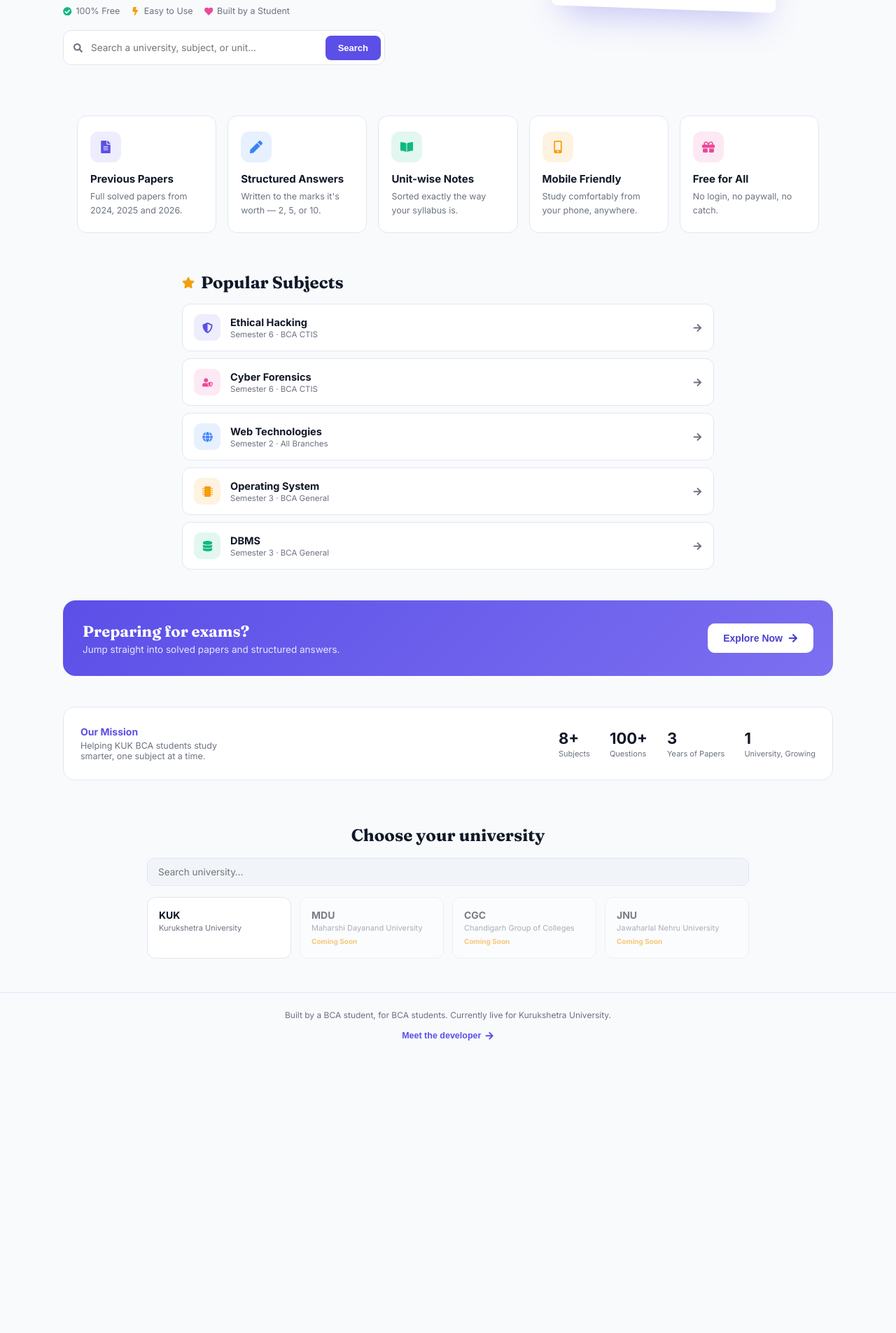
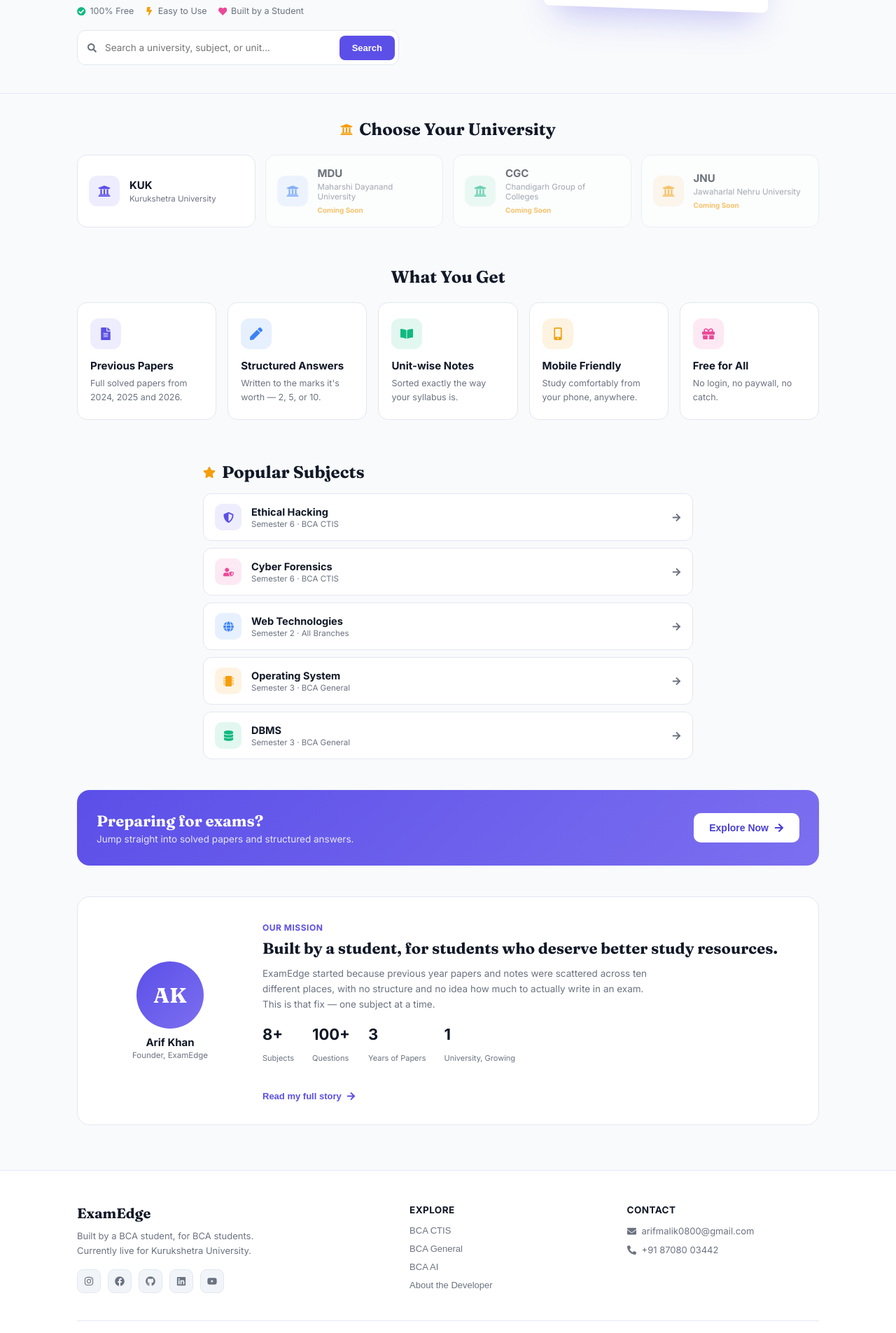
Before and after one commit to arifkhan-dev0521/examedge, a React (Create React App) app: page / in a window 1280 px wide. Shown: the part 417-2322 px from the top of the page at 70% size. Before the commit the page ends 1941 px from the top, so only its background shows below. Built offline with nearby package versions, Linux system fonts and the light colour scheme.

Commit message:
Added university part just below  the hero section

```diff
--- a/src/components/Home.css
+++ b/src/components/Home.css
@@ -20,6 +20,13 @@
   --line: #2B2A45;
 }
 
+/* ===== SHARED CONTAINER — every section uses this, so all edges align ===== */
+.eh-container {
+  max-width: 1100px;
+  margin: 0 auto;
+  padding: 0 20px;
+}
+
 .icon-violet { background: var(--violet-soft); color: var(--violet); }
 .icon-green  { background: var(--c-green-soft); color: var(--c-green); }
 .icon-blue   { background: var(--c-blue-soft); color: var(--c-blue); }
@@ -28,13 +35,11 @@
 
 /* ===== HERO ===== */
 .eh-hero {
-  padding: 56px 20px 40px;
+  padding: 56px 0 40px;
   background: linear-gradient(180deg, var(--violet-soft) 0%, transparent 55%);
 }
 
 .eh-hero-grid {
-  max-width: 1100px;
-  margin: 0 auto;
   display: grid;
   grid-template-columns: 1.1fr 0.9fr;
   gap: 40px;
@@ -42,34 +47,20 @@
 }
 
 .eh-eyebrow {
-  display: inline-flex;
-  align-items: center;
-  gap: 7px;
-  font-size: 12.5px;
-  font-weight: 600;
-  color: var(--violet);
-  background: var(--violet-soft);
-  border-radius: 20px;
-  padding: 6px 14px;
-  margin-bottom: 18px;
+  display: inline-flex; align-items: center; gap: 7px;
+  font-size: 12.5px; font-weight: 600; color: var(--violet);
+  background: var(--violet-soft); border-radius: 20px; padding: 6px 14px; margin-bottom: 18px;
 }
 
 .eh-h1 {
-  font-family: 'Fraunces', serif;
-  font-weight: 600;
-  font-size: clamp(30px, 4.8vw, 46px);
-  line-height: 1.14;
-  letter-spacing: -0.5px;
-  color: var(--text);
-  margin-bottom: 16px;
+  font-family: 'Fraunces', serif; font-weight: 600;
+  font-size: clamp(30px, 4.8vw, 46px); line-height: 1.14; letter-spacing: -0.5px;
+  color: var(--text); margin-bottom: 16px;
 }
 
 .eh-sub {
-  font-size: clamp(14px, 1.6vw, 16.5px);
-  line-height: 1.65;
-  color: var(--muted);
-  max-width: 480px;
-  margin-bottom: 24px;
+  font-size: clamp(14px, 1.6vw, 16.5px); line-height: 1.65; color: var(--muted);
+  max-width: 480px; margin-bottom: 24px;
 }
 
 .eh-cta-row { display: flex; gap: 12px; flex-wrap: wrap; margin-bottom: 20px; }
@@ -92,10 +83,7 @@
 }
 .eh-btn-outline:hover { background: var(--violet-soft); }
 
-.eh-pills {
-  display: flex; gap: 16px; flex-wrap: wrap;
-  font-size: 12.5px; color: var(--muted); margin-bottom: 20px;
-}
+.eh-pills { display: flex; gap: 16px; flex-wrap: wrap; font-size: 12.5px; color: var(--muted); margin-bottom: 20px; }
 .eh-pills span { display: flex; align-items: center; gap: 6px; }
 .pill-green { color: var(--c-green); }
 .pill-orange { color: var(--c-orange); }
@@ -109,10 +97,7 @@
 .eh-search-icon { color: var(--muted); font-size: 13px; flex-shrink: 0; }
 .eh-search input { flex: 1; background: none; border: none; padding: 11px 4px; font-size: 13.5px; color: var(--text); font-family: inherit; }
 .eh-search input:focus { outline: none; }
-.eh-search button {
-  background: var(--violet); color: white; border: none; border-radius: 8px;
-  padding: 10px 18px; font-weight: 600; font-size: 13px; cursor: pointer; flex-shrink: 0;
-}
+.eh-search button { background: var(--violet); color: white; border: none; border-radius: 8px; padding: 10px 18px; font-weight: 600; font-size: 13px; cursor: pointer; flex-shrink: 0; }
 .eh-search button:hover { background: var(--violet-dark); }
 
 /* ===== MOCK PAPER ===== */
@@ -139,7 +124,16 @@
 .eh-answer-preview span { font-size: 9.5px; font-weight: 600; background: #F0EEFD; color: #5B4FE8; border-radius: 4px; padding: 3px 7px; }
 
 /* ===== FEATURES ===== */
-.eh-features { max-width: 1100px; margin: 0 auto; padding: 32px 20px; }
+/* .eh-features { padding: 32px 0; }
+.eh-features-grid { display: grid; grid-template-columns: repeat(auto-fit, minmax(190px, 1fr)); gap: 16px; }
+.eh-feature { background: var(--card); border: 1px solid var(--border); border-radius: 14px; padding: 22px 18px; transition: transform 0.2s, border-color 0.2s; }
+.eh-feature:hover { transform: translateY(-3px); border-color: var(--violet); }
+.eh-feature-icon { width: 44px; height: 44px; border-radius: 12px; display: flex; align-items: center; justify-content: center; font-size: 18px; margin-bottom: 14px; }
+.eh-feature h3 { font-size: 15px; color: var(--text); margin-bottom: 6px; }
+.eh-feature p { font-size: 12.5px; color: var(--muted); line-height: 1.55; } */
+
+/* ===== FEATURES ===== */
+.eh-features { padding: 12px 0 36px; }
 .eh-features-grid { display: grid; grid-template-columns: repeat(auto-fit, minmax(190px, 1fr)); gap: 16px; }
 .eh-feature { background: var(--card); border: 1px solid var(--border); border-radius: 14px; padding: 22px 18px; transition: transform 0.2s, border-color 0.2s; }
 .eh-feature:hover { transform: translateY(-3px); border-color: var(--violet); }
@@ -147,12 +141,16 @@
 .eh-feature h3 { font-size: 15px; color: var(--text); margin-bottom: 6px; }
 .eh-feature p { font-size: 12.5px; color: var(--muted); line-height: 1.55; }
 
-/* ===== POPULAR SUBJECTS (LIST) ===== */
-.eh-popular { max-width: 800px; margin: 0 auto; padding: 24px 20px 44px; }
+/* ===== SECTION HEAD ===== */
 .eh-section-head { margin-bottom: 16px; }
 .eh-section-head h2 { display: flex; align-items: center; gap: 9px; font-family: 'Fraunces', serif; font-size: clamp(20px, 3vw, 24px); color: var(--text); }
+.eh-section-head-center { justify-content: center; text-align: center; }
+.eh-section-head-center h2 { justify-content: center; }
 .eh-section-star { color: var(--c-orange); font-size: 0.75em; }
 
+/* ===== POPULAR SUBJECTS ===== */
+.eh-popular { padding: 24px 0 44px; }
+.eh-popular-inner { max-width: 700px; margin: 0 auto; }
 .eh-popular-list { display: flex; flex-direction: column; gap: 10px; }
 .eh-popular-row {
   display: flex; align-items: center; gap: 14px;
@@ -167,8 +165,9 @@
 .eh-popular-arrow { color: var(--muted); font-size: 13px; flex-shrink: 0; }
 
 /* ===== CTA BANNER ===== */
+.eh-cta-section { padding: 0 0 44px; }
 .eh-cta-banner {
-  max-width: 1100px; margin: 0 auto 44px; padding: 30px 28px;
+  padding: 30px 28px;
   background: linear-gradient(135deg, var(--violet) 0%, #7C6FF0 100%);
   border-radius: 18px; display: flex; align-items: center; justify-content: space-between;
   flex-wrap: wrap; gap: 18px;
@@ -182,42 +181,124 @@
 }
 .eh-cta-banner button:hover { transform: translateY(-2px); }
 
-/* ===== MISSION / STATS ===== */
+/* ===== MISSION — two columns: photo | text ===== */
+.eh-mission-section { padding: 0 0 44px; }
 .eh-mission {
-  max-width: 1100px; margin: 0 auto 44px; padding: 26px 24px;
-  background: var(--card); border: 1px solid var(--border); border-radius: 16px;
-  display: flex; align-items: center; justify-content: space-between; gap: 24px; flex-wrap: wrap;
+  background: var(--card); border: 1px solid var(--border); border-radius: 18px;
+  padding: 32px; display: grid; grid-template-columns: 200px 1fr; gap: 32px; align-items: center;
 }
-.eh-mission-text strong { display: block; color: var(--violet); font-size: 14px; margin-bottom: 4px; }
-.eh-mission-text p { font-size: 12.5px; color: var(--muted); max-width: 220px; }
-.eh-mission-stats { display: flex; gap: 28px; flex-wrap: wrap; }
-.eh-mission-stats h3 { font-size: 22px; color: var(--text); font-weight: 700; }
+.eh-mission-photo { text-align: center; }
+.eh-mission-avatar {
+  width: 96px; height: 96px; border-radius: 50%;
+  background: linear-gradient(135deg, var(--violet), #7C6FF0);
+  color: white; display: flex; align-items: center; justify-content: center;
+  font-size: 30px; font-weight: 700; font-family: 'Fraunces', serif;
+  margin: 0 auto 10px;
+}
+.eh-mission-photo h4 { font-size: 15px; color: var(--text); margin-bottom: 2px; }
+.eh-mission-photo p { font-size: 11.5px; color: var(--muted); }
+
+.eh-mission-label { display: inline-block; font-size: 12px; font-weight: 700; color: var(--violet); text-transform: uppercase; letter-spacing: 0.5px; margin-bottom: 8px; }
+.eh-mission-body h3 { font-family: 'Fraunces', serif; font-size: clamp(18px, 2.4vw, 22px); color: var(--text); line-height: 1.3; margin-bottom: 10px; }
+.eh-mission-body p { font-size: 13.5px; color: var(--muted); line-height: 1.65; margin-bottom: 18px; max-width: 560px; }
+
+.eh-mission-stats { display: flex; gap: 26px; flex-wrap: wrap; margin-bottom: 16px; }
+.eh-mission-stats h3 { font-size: 22px; color: var(--text); font-weight: 700; font-family: inherit; }
 .eh-mission-stats p { font-size: 11px; color: var(--muted); margin-top: 2px; }
 
-/* ===== UNIVERSITIES ===== */
-.eh-universities { max-width: 900px; margin: 0 auto; padding: 20px 20px 48px; }
-.eh-universities h2 { font-family: 'Fraunces', serif; font-size: clamp(20px, 3vw, 24px); text-align: center; color: var(--text); margin-bottom: 18px; }
+.eh-mission-link {
+  display: inline-flex; align-items: center; gap: 7px;
+  background: none; border: none; color: var(--violet);
+  font-size: 13px; font-weight: 600; cursor: pointer; padding: 0;
+}
+.eh-mission-link:hover { text-decoration: underline; }
+
+/* ===== UNIVERSITIES =====
+.eh-universities { padding: 20px 0 48px; }
 .eh-uni-search { display: block; width: 100%; background: var(--input-bg); border: 1px solid var(--border); border-radius: 10px; padding: 11px 15px; font-size: 13.5px; color: var(--text); margin-bottom: 16px; font-family: inherit; }
 .eh-uni-search:focus { outline: 2px solid var(--violet); outline-offset: 1px; }
-.eh-uni-grid { display: grid; grid-template-columns: repeat(auto-fit, minmax(170px, 1fr)); gap: 12px; }
-.eh-uni-card { background: var(--card); border: 1px solid var(--border); border-radius: 12px; padding: 16px; cursor: pointer; transition: all 0.2s; }
-.eh-uni-card:hover { border-color: var(--violet); transform: translateY(-2px); }
-.eh-uni-card h3 { font-size: 14px; color: var(--text); margin-bottom: 3px; }
-.eh-uni-card p { font-size: 11px; color: var(--muted); }
+.eh-uni-grid { display: grid; grid-template-columns: repeat(auto-fit, minmax(220px, 1fr)); gap: 14px; }
+.eh-uni-card {
+  display: flex; align-items: center; gap: 14px;
+  background: var(--card); border: 1px solid var(--border); border-radius: 14px;
+  padding: 16px; cursor: pointer; transition: all 0.2s;
+}
+.eh-uni-card:hover { border-color: var(--violet); transform: translateY(-3px); }
+.eh-uni-icon { width: 44px; height: 44px; border-radius: 12px; display: flex; align-items: center; justify-content: center; font-size: 18px; flex-shrink: 0; }
+.eh-uni-text h3 { font-size: 15px; color: var(--text); margin-bottom: 3px; }
+.eh-uni-text p { font-size: 11.5px; color: var(--muted); }
+.eh-soon { display: inline-block; font-size: 10px; font-weight: 700; color: var(--c-orange); margin-top: 5px; } */
+
+/* ===== UNIVERSITIES — sits right after hero, no duplicate search ===== */
+.eh-universities {
+  padding: 36px 0 44px;
+  border-top: 1px solid var(--line);
+}
+.eh-section-head-center { text-align: center; margin-bottom: 22px; }
+.eh-section-head-center h2 { justify-content: center; }
+.eh-uni-grid { display: grid; grid-template-columns: repeat(auto-fit, minmax(220px, 1fr)); gap: 14px; }
+.eh-uni-card {
+  display: flex; align-items: center; gap: 14px;
+  background: var(--card); border: 1px solid var(--border); border-radius: 14px;
+  padding: 16px; cursor: pointer; transition: all 0.2s;
+}
+.eh-uni-card:hover { border-color: var(--violet); transform: translateY(-3px); }
+.eh-uni-icon { width: 44px; height: 44px; border-radius: 12px; display: flex; align-items: center; justify-content: center; font-size: 18px; flex-shrink: 0; }
+.eh-uni-text h3 { font-size: 15px; color: var(--text); margin-bottom: 3px; }
+.eh-uni-text p { font-size: 11.5px; color: var(--muted); }
 .eh-soon { display: inline-block; font-size: 10px; font-weight: 700; color: var(--c-orange); margin-top: 5px; }
 
 /* ===== FOOTER ===== */
-.eh-footer { text-align: center; padding: 24px 20px 36px; border-top: 1px solid var(--line); }
-.eh-footer p { font-size: 12px; color: var(--muted); margin-bottom: 10px; }
-.eh-about-link { display: inline-flex; align-items: center; gap: 6px; background: none; border: none; color: var(--violet); font-size: 12.5px; font-weight: 600; cursor: pointer; }
-.eh-about-link:hover { text-decoration: underline; }
+.eh-footer {
+  background: var(--card);
+  border-top: 1px solid var(--line);
+  padding: 48px 0 24px;
+  margin-top: 20px;
+}
+.eh-footer-grid {
+  display: grid;
+  grid-template-columns: 1.6fr 1fr 1fr;
+  gap: 36px;
+  padding-bottom: 32px;
+}
+.eh-footer-logo { font-family: 'Fraunces', serif; font-size: 20px; font-weight: 700; color: var(--text); margin-bottom: 10px; }
+.eh-footer-brand p { font-size: 13px; color: var(--muted); line-height: 1.6; margin-bottom: 16px; max-width: 300px; }
+.eh-footer-socials { display: flex; gap: 10px; }
+.eh-footer-socials a {
+  width: 34px; height: 34px; border-radius: 9px;
+  background: var(--input-bg); border: 1px solid var(--border);
+  color: var(--muted); display: flex; align-items: center; justify-content: center;
+  font-size: 14px; transition: all 0.2s;
+}
+.eh-footer-socials a:hover { color: var(--violet); border-color: var(--violet); }
+
+.eh-footer-col h4 { font-size: 13.5px; color: var(--text); margin-bottom: 14px; text-transform: uppercase; letter-spacing: 0.4px; }
+.eh-footer-col button, .eh-footer-col a {
+  display: block; background: none; border: none; text-align: left;
+  color: var(--muted); font-size: 13px; padding: 0; margin-bottom: 11px;
+  cursor: pointer; text-decoration: none; transition: color 0.2s;
+}
+.eh-footer-col a { display: flex; align-items: center; gap: 8px; }
+.eh-footer-col button:hover, .eh-footer-col a:hover { color: var(--violet); }
+
+.eh-footer-bottom {
+  border-top: 1px solid var(--line);
+  padding-top: 18px;
+  text-align: center;
+}
+.eh-footer-bottom p { font-size: 12px; color: var(--muted); }
 
 /* ===== MOBILE ===== */
 @media (max-width: 760px) {
   .eh-hero-grid { grid-template-columns: 1fr; gap: 28px; }
   .eh-hero-visual { order: -1; }
   .eh-paper { max-width: 270px; margin: 0 auto; }
-  .eh-mission { flex-direction: column; align-items: flex-start; }
-  .eh-mission-stats { gap: 20px; }
-  .eh-cta-banner { flex-direction: column; align-items: flex-start; }
+
+  .eh-mission { grid-template-columns: 1fr; text-align: center; padding: 26px 20px; }
+  .eh-mission-body p { max-width: 100%; }
+  .eh-mission-stats { justify-content: center; }
+
+  .eh-cta-banner { flex-direction: column; align-items: flex-start; text-align: left; }
+
+  .eh-footer-grid { grid-template-columns: 1fr; gap: 28px; }
 }
--- a/src/components/Home.js
+++ b/src/components/Home.js
@@ -4,7 +4,9 @@
 import {
   FaShieldAlt, FaGlobe, FaMicrochip, FaDatabase, FaUserShield,
   FaFileAlt, FaPen, FaBookOpen, FaMobileAlt, FaGift,
-  FaCheckCircle, FaBolt, FaHeart, FaArrowRight, FaSearch, FaStar
+  FaCheckCircle, FaBolt, FaHeart, FaArrowRight, FaSearch, FaStar,
+  FaUniversity, FaInstagram, FaFacebook, FaGithub, FaLinkedin,
+  FaYoutube, FaEnvelope, FaPhoneAlt
 } from 'react-icons/fa';
 import './Home.css';
 
@@ -21,10 +23,10 @@
   const uniRef = useRef(null);
 
   const universities = [
-    { name: "KUK", fullName: "Kurukshetra University", path: "/kuk", active: true },
-    { name: "MDU", fullName: "Maharshi Dayanand University", active: false },
-    { name: "CGC", fullName: "Chandigarh Group of Colleges", active: false },
-    { name: "JNU", fullName: "Jawaharlal Nehru University", active: false }
+    { name: "KUK", fullName: "Kurukshetra University", path: "/kuk", active: true, color: 'violet' },
+    { name: "MDU", fullName: "Maharshi Dayanand University", active: false, color: 'blue' },
+    { name: "CGC", fullName: "Chandigarh Group of Colleges", active: false, color: 'green' },
+    { name: "JNU", fullName: "Jawaharlal Nehru University", active: false, color: 'orange' }
   ];
 
   const filteredUniversities = universities.filter((uni) =>
@@ -58,7 +60,7 @@
 
       {/* HERO */}
       <section className="eh-hero">
-        <div className="eh-hero-grid">
+        <div className="eh-container eh-hero-grid">
 
           <div className="eh-hero-copy">
             <div className="eh-eyebrow"><FaStar /> Your Study Companion for KUK BCA</div>
@@ -129,8 +131,38 @@
         </div>
       </section>
 
+      {/* UNIVERSITIES */}
+<motion.section className="eh-universities" ref={uniRef} {...reveal}>
+  <div className="eh-container">
+    <div className="eh-section-head eh-section-head-center">
+      <h2><FaUniversity className="eh-section-star" /> Choose Your University</h2>
+    </div>
+    <div className="eh-uni-grid">
+      {filteredUniversities.map((uni) => (
+        <div
+          key={uni.name}
+          className="eh-uni-card"
+          onClick={() => uni.active ? navigate(uni.path) : navigate('/coming-soon')}
+          style={{ opacity: uni.active ? 1 : 0.6 }}
+        >
+          <div className={`eh-uni-icon icon-${uni.color}`}><FaUniversity /></div>
+          <div className="eh-uni-text">
+            <h3>{uni.name}</h3>
+            <p>{uni.fullName}</p>
+            {!uni.active && <span className="eh-soon">Coming Soon</span>}
+          </div>
+        </div>
+      ))}
+    </div>
+  </div>
+</motion.section>
+
       {/* FEATURES */}
 <motion.section className="eh-features" {...reveal}>
+  <div className="eh-container">
+    <div className="eh-section-head eh-section-head-center">
+      <h2>What You Get</h2>
+    </div>
     <div className="eh-features-grid">
             {features.map((f) => (
               <div className="eh-feature" key={f.title}>
@@ -140,10 +172,13 @@
               </div>
             ))}
           </div>
+        </div>
       </motion.section>
 
-      {/* POPULAR SUBJECTS — list layout */}
+      {/* POPULAR SUBJECTS */}
       <motion.section className="eh-popular" {...reveal}>
+        <div className="eh-container">
+          <div className="eh-popular-inner">
             <div className="eh-section-head">
               <h2><FaStar className="eh-section-star" /> Popular Subjects</h2>
             </div>
@@ -163,10 +198,14 @@
                 </div>
               ))}
             </div>
+          </div>
+        </div>
       </motion.section>
 
       {/* CTA BANNER */}
-      <motion.section className="eh-cta-banner" {...reveal}>
+      <motion.section className="eh-cta-section" {...reveal}>
+        <div className="eh-container">
+          <div className="eh-cta-banner">
             <div className="eh-cta-text">
               <h2>Preparing for exams?</h2>
               <p>Jump straight into solved papers and structured answers.</p>
@@ -174,53 +213,79 @@
             <button onClick={() => navigate('/kuk')}>
               Explore Now <FaArrowRight />
             </button>
+          </div>
+        </div>
       </motion.section>
 
-      {/* MISSION / STATS */}
-      <motion.section className="eh-mission" {...reveal}>
-        <div className="eh-mission-text">
-          <strong>Our Mission</strong>
-          <p>Helping KUK BCA students study smarter, one subject at a time.</p>
+      {/* MISSION */}
+      <motion.section className="eh-mission-section" {...reveal}>
+        <div className="eh-container">
+          <div className="eh-mission">
+            <div className="eh-mission-photo">
+              <div className="eh-mission-avatar">AK</div>
+              <h4>Arif Khan</h4>
+              <p>Founder, ExamEdge</p>
             </div>
+            <div className="eh-mission-body">
+              <span className="eh-mission-label">Our Mission</span>
+              <h3>Built by a student, for students who deserve better study resources.</h3>
+              <p>
+                ExamEdge started because previous year papers and notes were
+                scattered across ten different places, with no structure and
+                no idea how much to actually write in an exam. This is
+                that fix — one subject at a time.
+              </p>
               <div className="eh-mission-stats">
                 <div><h3>8+</h3><p>Subjects</p></div>
                 <div><h3>100+</h3><p>Questions</p></div>
                 <div><h3>3</h3><p>Years of Papers</p></div>
                 <div><h3>1</h3><p>University, Growing</p></div>
               </div>
-      </motion.section>
-
-      {/* UNIVERSITIES */}
-      <motion.section className="eh-universities" ref={uniRef} {...reveal}>
-        <h2>Choose your university</h2>
-        <input
-          type="text"
-          placeholder="Search university…"
-          className="eh-uni-search"
-          value={searchTerm}
-          onChange={(e) => setSearchTerm(e.target.value)}
-        />
-        <div className="eh-uni-grid">
-          {filteredUniversities.map((uni) => (
-            <div
-              key={uni.name}
-              className="eh-uni-card"
-              onClick={() => uni.active ? navigate(uni.path) : navigate('/coming-soon')}
-              style={{ opacity: uni.active ? 1 : 0.55 }}
-            >
-              <h3>{uni.name}</h3>
-              <p>{uni.fullName}</p>
-              {!uni.active && <span className="eh-soon">Coming Soon</span>}
+              <button className="eh-mission-link" onClick={() => navigate('/about')}>
+                Read my full story <FaArrowRight />
+              </button>
             </div>
-          ))}
+          </div>
         </div>
       </motion.section>
 
+      {/* FOOTER */}
       <footer className="eh-footer">
+        <div className="eh-container">
+          <div className="eh-footer-grid">
+
+            <div className="eh-footer-brand">
+              <div className="eh-footer-logo">ExamEdge</div>
               <p>Built by a BCA student, for BCA students. Currently live for Kurukshetra University.</p>
-        <button className="eh-about-link" onClick={() => navigate('/about')}>
-          Meet the developer <FaArrowRight />
-        </button>
+              <div className="eh-footer-socials">
+                <a href="https://instagram.com/yourhandle" target="_blank" rel="noreferrer"><FaInstagram /></a>
+                <a href="https://facebook.com/yourhandle" target="_blank" rel="noreferrer"><FaFacebook /></a>
+                <a href="https://github.com/arifkhan-dev0521" target="_blank" rel="noreferrer"><FaGithub /></a>
+                <a href="https://linkedin.com/in/yourhandle" target="_blank" rel="noreferrer"><FaLinkedin /></a>
+                <a href="https://youtube.com/@yourhandle" target="_blank" rel="noreferrer"><FaYoutube /></a>
+              </div>
+            </div>
+
+            <div className="eh-footer-col">
+              <h4>Explore</h4>
+              <button onClick={() => navigate('/kuk')}>BCA CTIS</button>
+              <button onClick={() => navigate('/kuk')}>BCA General</button>
+              <button onClick={() => navigate('/kuk')}>BCA AI</button>
+              <button onClick={() => navigate('/about')}>About the Developer</button>
+            </div>
+
+            <div className="eh-footer-col">
+              <h4>Contact</h4>
+              <a href="mailto:arifmalik0800@gmail.com"><FaEnvelope /> arifmalik0800@gmail.com</a>
+              <a href="tel:+918708003442"><FaPhoneAlt /> +91 87080 03442</a>
+            </div>
+
+          </div>
+
+          <div className="eh-footer-bottom">
+            <p>© 2026 ExamEdge · Made with ❤️ in Haryana</p>
+          </div>
+        </div>
       </footer>
 
     </div>
--- a/src/components/Navbar.js
+++ b/src/components/Navbar.js
@@ -15,3 +15,8 @@
 }
 
 export default Navbar;
+
+
+// git add .
+// git commit -m "Added university part just below  the hero section"
+// git push
```
Lines whose indentation alone changed are shown as unchanged.
